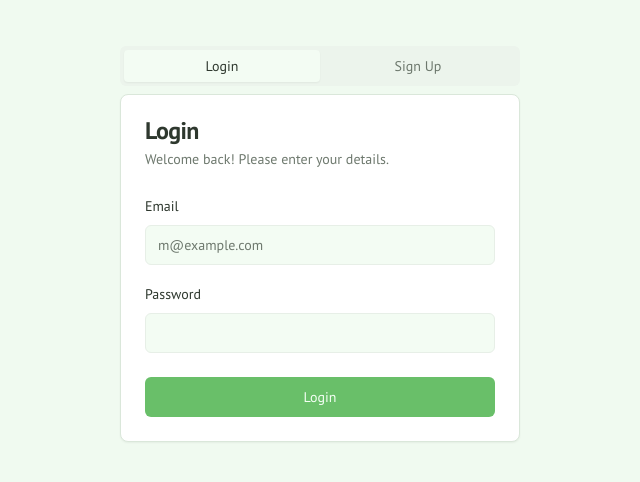
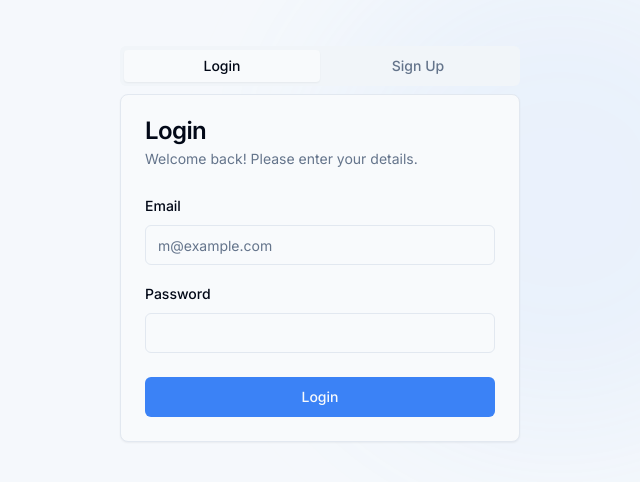
Before and after one commit to dilshadalikhan2004/WellTrack, a Next.js app: page /login in a window 1280 px wide. Shown: the part 156-638 px from the top of the page, without its empty margins (320-960 px from the left). Built offline with nearby package versions, Linux system fonts and the light colour scheme; no server answers; what @genkit-ai/google-genai, genkit would draw is missing.

Commit message:
Make the overall UI more professional and modernistic

```diff
--- a/src/app/globals.css
+++ b/src/app/globals.css
@@ -8,73 +8,58 @@ body {
 
 @layer base {
   :root {
-    --background: 120 60% 97%;
-    --foreground: 120 10% 20%;
-    --card: 0 0% 100%;
-    --card-foreground: 120 10% 20%;
-    --popover: 0 0% 100%;
-    --popover-foreground: 120 10% 20%;
-    --primary: 120 40% 58%;
-    --primary-foreground: 120 100% 98%;
-    --secondary: 120 25% 90%;
-    --secondary-foreground: 120 10% 20%;
-    --muted: 120 25% 94%;
-    --muted-foreground: 120 5% 45%;
-    --accent: 60 80% 90%;
-    --accent-foreground: 60 30% 25%;
+    --background: 210 40% 98%;
+    --foreground: 222 84% 4.9%;
+    --card: 210 40% 98%;
+    --card-foreground: 222 84% 4.9%;
+    --popover: 210 40% 98%;
+    --popover-foreground: 222 84% 4.9%;
+    --primary: 217.2 91.2% 59.8%;
+    --primary-foreground: 210 40% 98%;
+    --secondary: 210 40% 96.1%;
+    --secondary-foreground: 222 47.4% 11.2%;
+    --muted: 210 40% 96.1%;
+    --muted-foreground: 215.4 16.3% 46.9%;
+    --accent: 210 40% 96.1%;
+    --accent-foreground: 222 47.4% 11.2%;
     --destructive: 0 84.2% 60.2%;
-    --destructive-foreground: 0 0% 98%;
-    --border: 120 20% 88%;
-    --input: 120 20% 92%;
-    --ring: 120 40% 58%;
-    --chart-1: 120 40% 58%;
-    --chart-2: 60 70% 65%;
-    --chart-3: 205 50% 60%;
+    --destructive-foreground: 210 40% 98%;
+    --border: 214.3 31.8% 91.4%;
+    --input: 214.3 31.8% 91.4%;
+    --ring: 222.2 84% 4.9%;
+    --radius: 0.5rem;
+    --chart-1: 217.2 91.2% 59.8%;
+    --chart-2: 173 58% 39%;
+    --chart-3: 0 72% 51%;
     --chart-4: 43 74% 66%;
     --chart-5: 27 87% 67%;
-    --radius: 0.5rem;
-    --sidebar-background: 120 30% 94%;
-    --sidebar-foreground: 120 10% 20%;
-    --sidebar-primary: 120 40% 58%;
-    --sidebar-primary-foreground: 120 100% 98%;
-    --sidebar-accent: 120 40% 88%;
-    --sidebar-accent-foreground: 120 10% 20%;
-    --sidebar-border: 120 20% 85%;
-    --sidebar-ring: 120 40% 58%;
   }
+
   .dark {
-    --background: 120 10% 10%;
-    --foreground: 120 5% 90%;
-    --card: 120 10% 12%;
-    --card-foreground: 120 5% 90%;
-    --popover: 120 10% 10%;
-    --popover-foreground: 120 5% 90%;
-    --primary: 120 40% 58%;
-    --primary-foreground: 120 100% 98%;
-    --secondary: 120 10% 20%;
-    --secondary-foreground: 120 5% 90%;
-    --muted: 120 10% 15%;
-    --muted-foreground: 120 5% 60%;
-    --accent: 60 40% 25%;
-    --accent-foreground: 60 80% 90%;
+    --background: 222 84% 4.9%;
+    --foreground: 210 40% 98%;
+    --card: 222 84% 4.9%;
+    --card-foreground: 210 40% 98%;
+    --popover: 222 84% 4.9%;
+    --popover-foreground: 210 40% 98%;
+    --primary: 217.2 91.2% 59.8%;
+    --primary-foreground: 222 47.4% 11.2%;
+    --secondary: 217.2 32.6% 17.5%;
+    --secondary-foreground: 210 40% 98%;
+    --muted: 217.2 32.6% 17.5%;
+    --muted-foreground: 215 20.2% 65.1%;
+    --accent: 217.2 32.6% 17.5%;
+    --accent-foreground: 210 40% 98%;
     --destructive: 0 62.8% 30.6%;
-    --destructive-foreground: 0 0% 98%;
-    --border: 120 10% 20%;
-    --input: 120 10% 18%;
-    --ring: 120 40% 58%;
-    --chart-1: 120 40% 58%;
-    --chart-2: 60 70% 65%;
-    --chart-3: 205 50% 60%;
+    --destructive-foreground: 210 40% 98%;
+    --border: 217.2 32.6% 17.5%;
+    --input: 217.2 32.6% 17.5%;
+    --ring: 212.7 26.8% 83.9%;
+    --chart-1: 217.2 91.2% 59.8%;
+    --chart-2: 173 58% 39%;
+    --chart-3: 0 72% 51%;
     --chart-4: 43 74% 66%;
     --chart-5: 27 87% 67%;
-    --sidebar-background: 120 10% 12%;
-    --sidebar-foreground: 120 5% 90%;
-    --sidebar-primary: 120 40% 58%;
-    --sidebar-primary-foreground: 120 100% 98%;
-    --sidebar-accent: 120 10% 20%;
-    --sidebar-accent-foreground: 120 5% 90%;
-    --sidebar-border: 120 10% 20%;
-    --sidebar-ring: 120 40% 58%;
   }
 }
 
--- a/src/app/layout.tsx
+++ b/src/app/layout.tsx
@@ -4,6 +4,9 @@ import { cn } from '@/lib/utils';
 import { Toaster } from '@/components/ui/toaster';
 import { FirebaseClientProvider } from '@/firebase';
 import { AppContent } from '@/components/layout/app-content';
+import { Inter } from 'next/font/google';
+
+const inter = Inter({ subsets: ['latin'], variable: '--font-sans' });
 
 export const metadata: Metadata = {
   title: 'WellTrack',
@@ -17,16 +20,11 @@ export default function RootLayout({
 }>) {
   return (
     <html lang="en" suppressHydrationWarning>
-      <head>
-        <link rel="preconnect" href="https://fonts.googleapis.com" />
-        <link rel="preconnect" href="https://fonts.gstatic.com" crossOrigin="anonymous" />
-        <link
-          href="https://fonts.googleapis.com/css2?family=PT+Sans:ital,wght@0,400;0,700;1,400;1,700&display=swap"
-          rel="stylesheet"
-        />
-      </head>
-      <body className={cn('font-body antialiased')}>
+      <body className={cn('font-sans antialiased', inter.variable)}>
         <FirebaseClientProvider>
+          <div className="absolute top-0 left-0 -z-10 h-full w-full bg-background">
+            <div className="absolute bottom-auto left-auto right-0 top-0 h-[500px] w-[500px] -translate-x-[30%] translate-y-[20%] rounded-full bg-primary/20 opacity-50 blur-[80px]"></div>
+          </div>
           <AppContent>{children}</AppContent>
           <Toaster />
         </FirebaseClientProvider>
--- a/src/components/icons.tsx
+++ b/src/components/icons.tsx
@@ -1,9 +1,9 @@
-import { Leaf } from 'lucide-react';
+import { Activity } from 'lucide-react';
 
 export function Logo() {
   return (
     <div className="flex items-center gap-2 font-bold text-lg text-primary">
-      <Leaf className="w-7 h-7" />
+      <Activity className="w-7 h-7" />
       <span className="font-headline">WellTrack</span>
     </div>
   );
--- a/tailwind.config.ts
+++ b/tailwind.config.ts
@@ -10,9 +10,7 @@ export default {
   theme: {
     extend: {
       fontFamily: {
-        body: ['"PT Sans"', 'sans-serif'],
-        headline: ['"PT Sans"', 'sans-serif'],
-        code: ['monospace'],
+        sans: ['var(--font-sans)', 'sans-serif'],
       },
       colors: {
         background: 'hsl(var(--background))',
```
